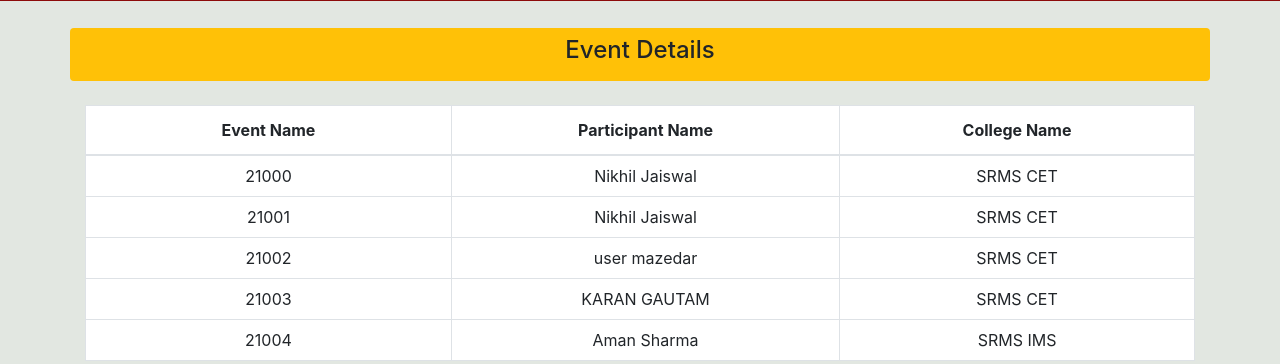
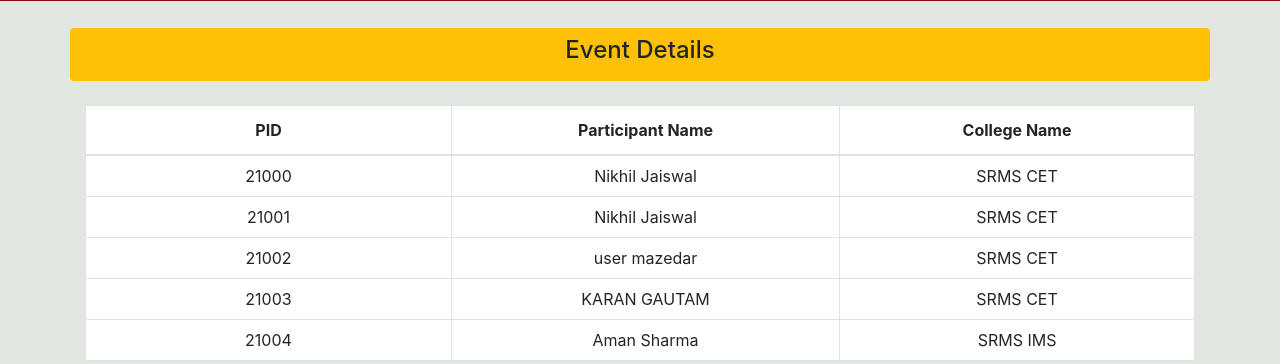
Before and after one commit to nikhil777jais/Registration_Portal, a Django app: page /zest/event_details/1/ in a window 1280 px wide. Shown: the part 66-430 px from the top of the page. Run offline with Django 3.2, Linux system fonts and the light colour scheme; a user stored in the database is signed in; data comes from the database, SQL or seed files in the repository; some libraries are stand-ins or nearby versions.

Commit message:
typo fixed

```diff
--- a/zest/templates/zest/event_details.html
+++ b/zest/templates/zest/event_details.html
@@ -11,7 +11,7 @@
       <table class="table table-bordered table-hover bg-white">
         <thead>
           <tr class="text-center">
-            <th scope="col" style="width:33%">Event Name </th>
+            <th scope="col" style="width:33%">PID</th>
             <th scope="col" style="width:35%">Participant Name</th>
             <th scope="col" style="width:37%">College Name</th>
           </tr>
--- a/zest/templates/zest/t_event_details.html
+++ b/zest/templates/zest/t_event_details.html
@@ -11,7 +11,7 @@
       <table class="table table-bordered table-hover bg-white">
         <thead>
           <tr class="text-center">
-            <th scope="col" style="width:50%">Event Name </th>
+            <th scope="col" style="width:50%">TID</th>
             <th scope="col" style="width:50%">College Name</th>
           </tr>
         </thead>
```
